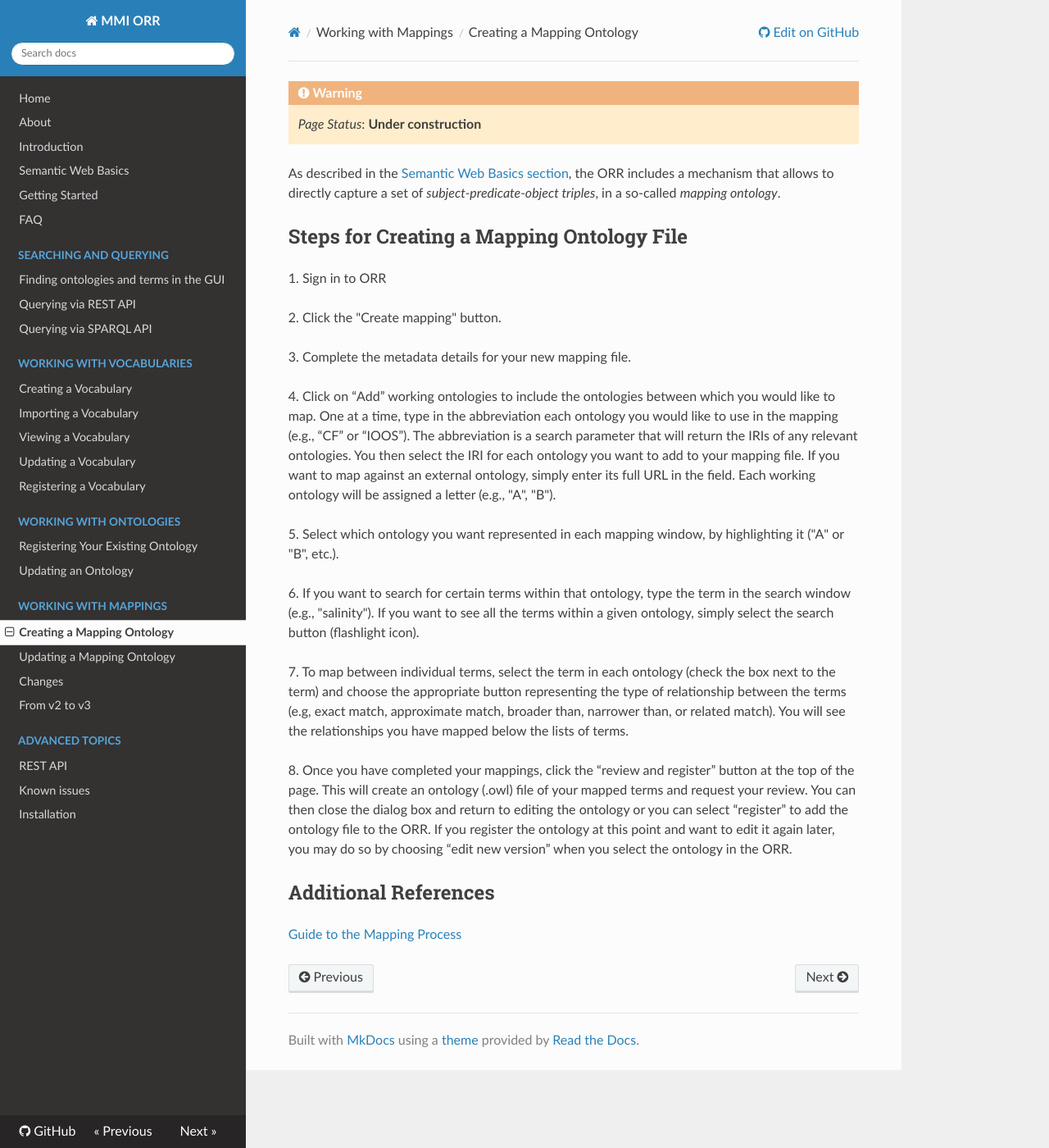
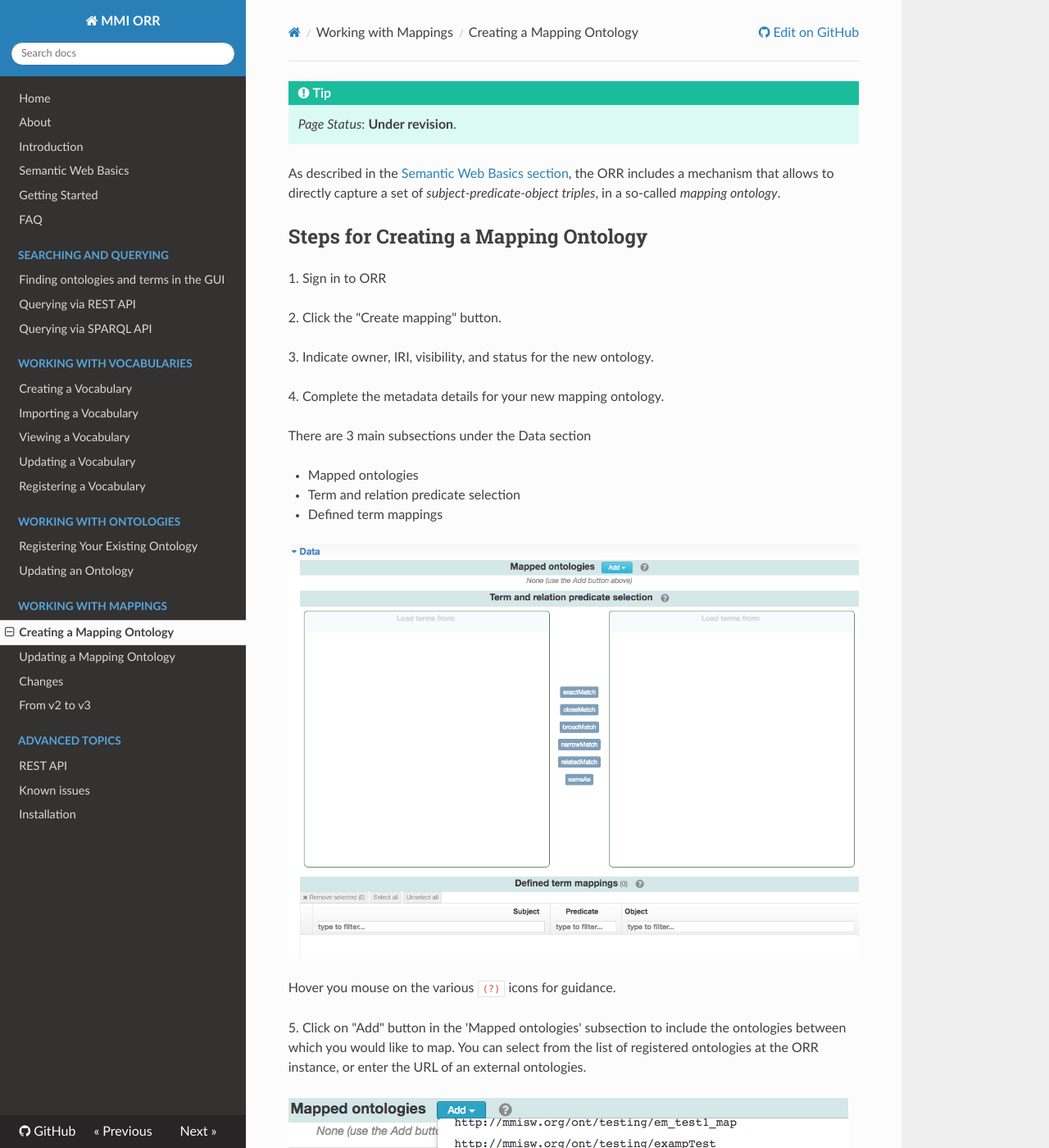
Before and after one commit to mmisw/mmiorr-docs, an MkDocs documentation site: the page built from docs/mapping/new.md, in a window 1280 px wide and 1400 px high. Shown: the whole window at 82% size. Built offline with MkDocs 1.6.1, drawn with Linux system fonts in a browser that asks for light colours; nearby versions of some CDN libraries; old or Windows-style settings are respelled for this version of MkDocs; some of the changed text lies outside the part shown.

Commit message:
some more updates re mapping

```diff
--- a/docs/mapping/new.md
+++ b/docs/mapping/new.md
@@ -1,40 +1,62 @@
-!!! warning
-    _Page Status_: **Under construction**
+!!! tip
+    _Page Status_: **Under revision**.
 
 As described in the [Semantic Web Basics section](/semweb/#direct-triple-table), the ORR includes a mechanism
 that allows to directly capture a set of _subject-predicate-object triples_, in a so-called _mapping ontology_.
 
-## Steps for Creating a Mapping Ontology File
+## Steps for Creating a Mapping Ontology
 
 1\. Sign in to ORR
 
 2\. Click the "Create mapping" button.
 
-3\. Complete the metadata details for your new mapping file.
+3\. Indicate owner, IRI, visibility, and status for the new ontology.
 
-4\. Click on “Add” working ontologies to include the ontologies between which you would like to map.
-One at a time, type in the abbreviation each ontology you would like to use in the mapping
-(e.g., “CF” or “IOOS”). The abbreviation is a search parameter that will return the IRIs of
-any relevant ontologies. You then select the IRI for each ontology you want to
-add to your mapping file. If you want to map against an external ontology, simply enter its
-full URL in the field. Each working ontology will be assigned a letter (e.g., "A", "B").
+4\. Complete the metadata details for your new mapping ontology.
 
-5\. Select which ontology you want represented in each mapping window, by highlighting it ("A" or "B", etc.).
+There are 3 main subsections under the Data section
 
-6\. If you want to search for certain terms within that ontology, type the term in the search window
-(e.g., "salinity"). If you want to see all the terms within a given ontology,
-simply select the search button (flashlight icon).
+- Mapped ontologies
+- Term and relation predicate selection
+- Defined term mappings
 
-7\. To map between individual terms, select the term in each ontology (check the box next to the term)
-and choose the appropriate button representing the type of relationship between the terms (e.g,
-exact match, approximate match, broader than, narrower than, or related match).
-You will see the relationships you have mapped below the lists of terms.
+![Mapping editor sections](/img/m2r-sections.png)
 
-8\. Once you have completed your mappings, click the “review and register” button at the top of the page.
-This will create an ontology (.owl) file of your mapped terms and request your review.
-You can then close the dialog box and return to editing the ontology or you can select “register” to
-add the ontology file to the ORR. If you register the ontology at this point and want to edit it
-again later, you may do so by choosing “edit new version” when you select the ontology in the ORR.
+Hover you mouse on the various `(?)` icons for guidance.
+
+5\. Click on "Add" button in the 'Mapped ontologies' subsection to include the ontologies between which
+you would like to map.
+You can select from the list of registered ontologies at the ORR instance, or enter the URL of
+an external ontologies.
+
+![Mapping editor sections](/img/m2r-add-mapped.png)
+
+Each loaded ontology will be assigned a number to identify it in the subsection below.
+
+6\. Select the terms to be mapped and the corresponding relationship predicates.
+Once one or more ontologies are loaded, use the numbered buttons to select the corresponding ontologies to
+load on each side of the 'Term and relation predicate selection' subsection.
+The left- and right-hand sides here will respectively contain potential
+'subjects' and 'objects' for the needed mappings.
+All terms from the selected ontologies will be displayed.
+To facilitate the term selection you can use the filter on each side to narrow down the list of displayed elements.
+Once subjects and objects that should be mapped together according to a specific predicate are selected,
+click the respective button in the middle of this section.
+Once clicked, the corresponding set of subject–predicate–object triples will be added to the
+table in the 'Defined term mappings' subsection.
+
+![Mapping sensor example](/img/m2r-sensor-example.png)
+
+7\. Review and complete the desired mappings.
+To facilitate inspection, in the 'Defined term mappings' subsection
+you can filter by subject, predicate, or object. You can also remove any unnecessary mappings.
+For this, use the checkboxes on the left and then click the 'Remove selected' button.
+
+!!! note
+    The filtering in the 'Defined term mappings' table does not affect the triple selection
+    (which might get partially or totally hidden depending on the current filtering).
+
+When done with the mappings, click the "Register" button at the top of the page to proceed with registration.
 
 
 ## Additional References
```
Also changed, not shown: docs/mapping/newversion.md (+1 -11 lines), docs/img/m2r-add-mapped.png (added), docs/img/m2r-sections.png (added), docs/img/m2r-sensor-example.png (added).
